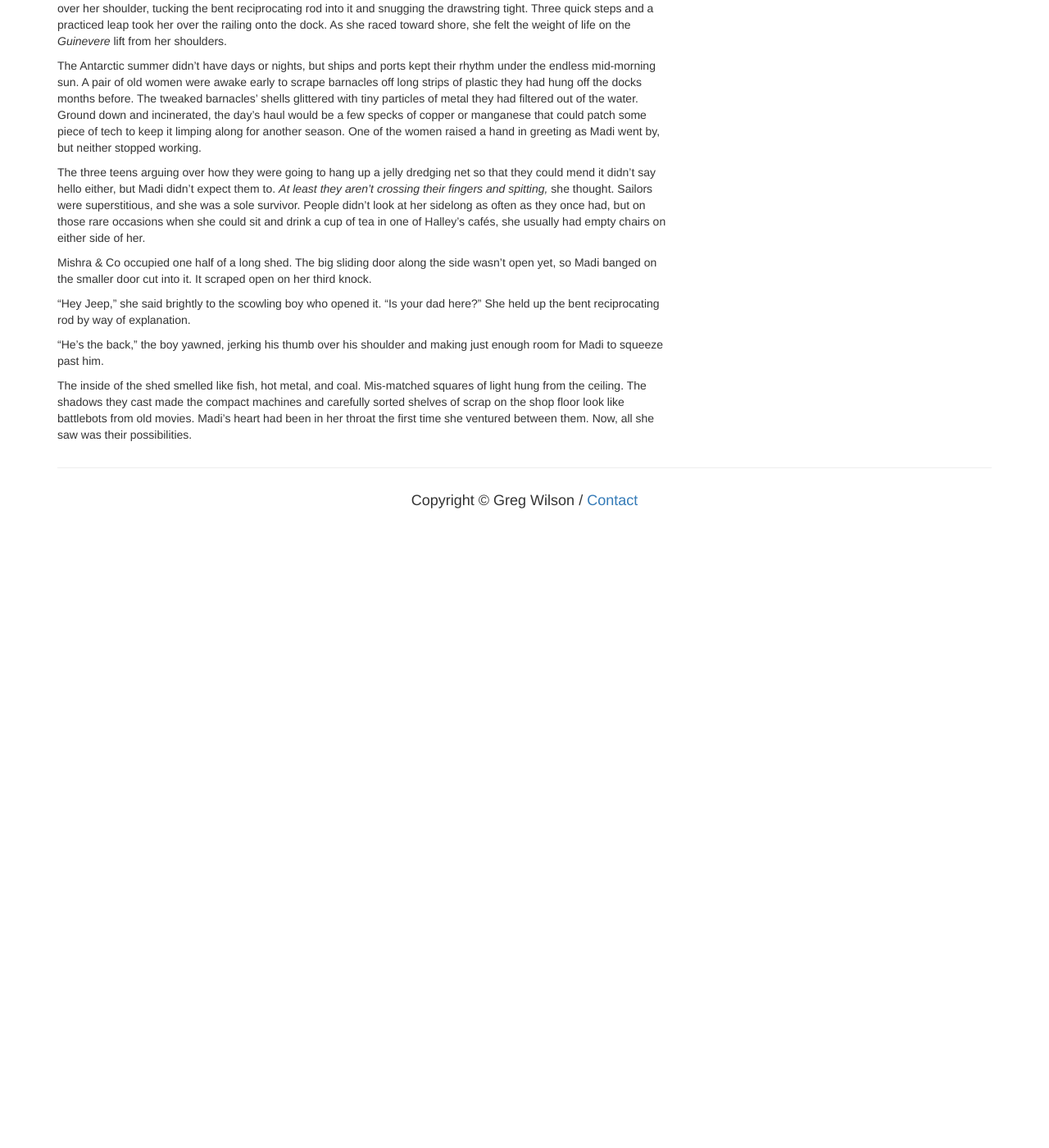
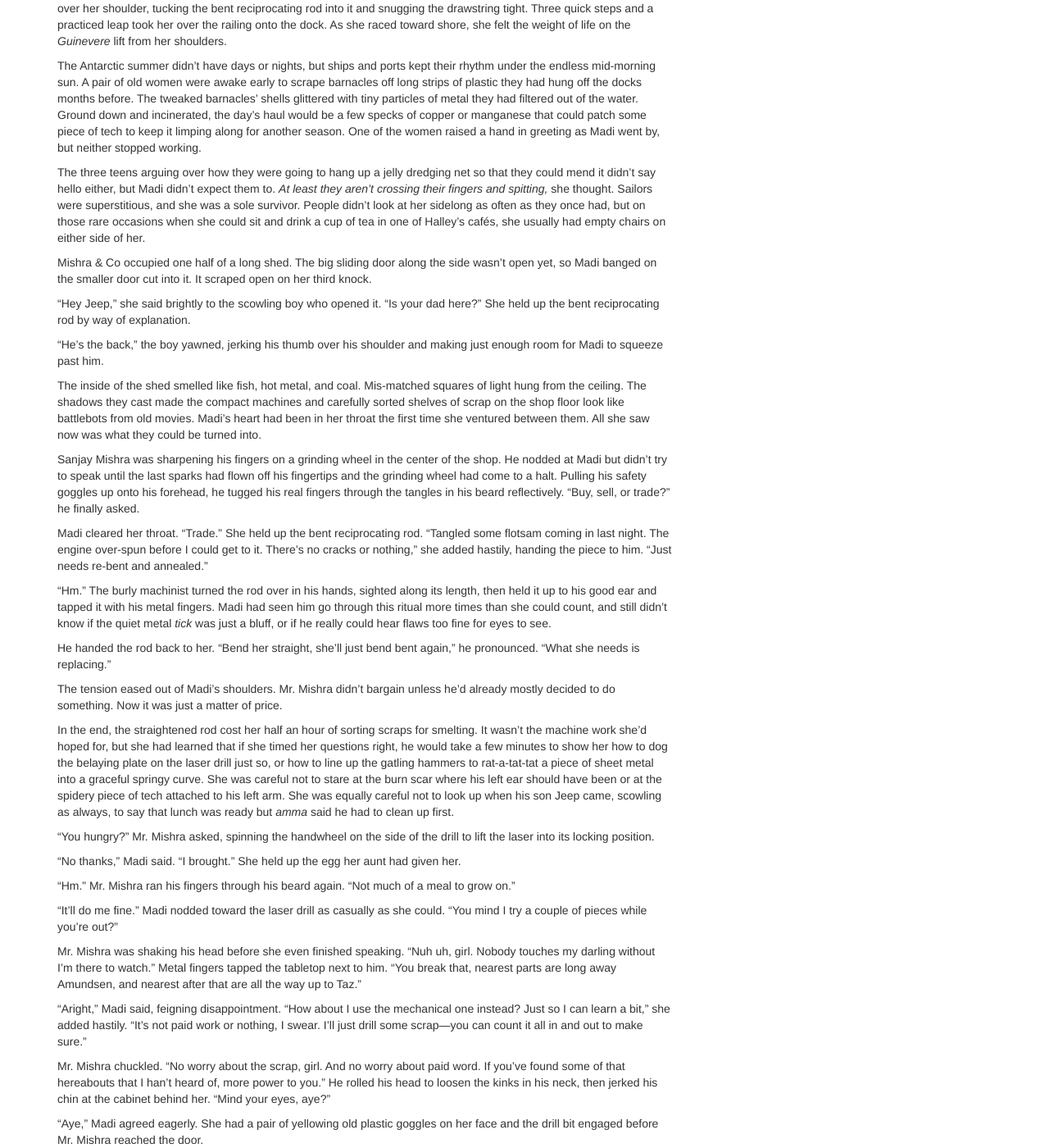
Before and after one commit to gvwilson/sensibleadventures, a Jekyll site: the page built from nardica.md, in a window 1280 px wide and 1400 px high, scrolled down 2705 px. Shown: the whole window at 82% size. Built offline with Jekyll 4.4.1, drawn with Linux system fonts in a browser that asks for light colours; nearby versions of some CDN libraries; library files that are not in the unit come from our copies; before the commit the page ends 3335 px from its top, so only the background shows below that; some of the changed text lies outside the part shown.

Commit message:
Nardica update

```diff
--- a/_includes/navbar.html
+++ b/_includes/navbar.html
@@ -11,6 +11,7 @@
           <a href="{{ site.root }}/" class="dropdown-toggle" data-toggle="dropdown" role="button" aria-haspopup="true" aria-expanded="false">In Progress <span class="caret"></span></a>
           <ul class="dropdown-menu">
             <li><a href="{{ site.root }}/cloudherd-tigers-boy/">The Cloudherd and the Tiger's Boy</a></li>
+            <li><a href="{{ site.root }}/shapers-and-bots/">Shapers and Bots</a></li>
             <li><a href="{{ site.root }}/nardica/">Nardica</a></li>
             <li><a href="{{ site.root }}/beneath-coriandel/">Beneath Coriandel</a></li>
             <li><a href="{{ site.root }}/madica/">Madica</a></li>
--- a/nardica.md
+++ b/nardica.md
@@ -332,5 +332,167 @@
 and carefully sorted shelves of scrap on the shop floor
 look like battlebots from old movies.
 Madi's heart had been in her throat the first time she ventured between them.
-Now,
-all she saw was their possibilities.
+All she saw now was what they could be turned into.
+
+Sanjay Mishra was sharpening his fingers on a grinding wheel
+in the center of the shop.
+He nodded at Madi
+but didn't try to speak until the last sparks had flown off his fingertips
+and the grinding wheel had come to a halt.
+Pulling his safety goggles up onto his forehead,
+he tugged his real fingers through the tangles in his beard reflectively.
+"Buy, sell, or trade?" he finally asked.
+
+Madi cleared her throat.
+"Trade."
+She held up the bent reciprocating rod.
+"Tangled some flotsam coming in last night.
+The engine over-spun before I could get to it.
+There's no cracks or nothing,"
+she added hastily,
+handing the piece to him.
+"Just needs re-bent and annealed."
+
+"Hm."
+The burly machinist turned the rod over in his hands,
+sighted along its length,
+then held it up to his good ear and tapped it with his metal fingers.
+Madi had seen him go through this ritual more times than she could count,
+and still didn't know if the quiet metal *tick* was just a bluff,
+or if he really could hear flaws too fine for eyes to see.
+
+He handed the rod back to her.
+"Bend her straight, she'll just bend bent again," he pronounced.
+"What she needs is replacing."
+
+The tension eased out of Madi's shoulders.
+Mr. Mishra didn't bargain unless he'd already mostly decided to do something.
+Now it was just a matter of price.
+
+In the end,
+the straightened rod cost her half an hour of sorting scraps for smelting.
+It wasn't the machine work she'd hoped for,
+but she had learned that if she timed her questions right,
+he would take a few minutes to show her how to dog the belaying plate on the laser drill just so,
+or how to line up the gatling hammers
+to rat-a-tat-tat a piece of sheet metal into a graceful springy curve.
+She was careful not to stare at the burn scar where his left ear should have been
+or at the spidery piece of tech attached to his left arm.
+She was equally careful not to look up when his son Jeep came,
+scowling as always,
+to say that lunch was ready
+but *amma* said he had to clean up first.
+
+"You hungry?" Mr. Mishra asked,
+spinning the handwheel on the side of the drill
+to lift the laser into its locking position.
+
+"No thanks," Madi said.
+"I brought."
+She held up the egg her aunt had given her.
+
+"Hm."
+Mr. Mishra ran his fingers through his beard again.
+"Not much of a meal to grow on."
+
+"It'll do me fine."
+Madi nodded toward the laser drill as casually as she could.
+"You mind I try a couple of pieces while you're out?"
+
+Mr. Mishra was shaking his head before she even finished speaking.
+"Nuh uh, girl.
+Nobody touches my darling without I'm there to watch."
+Metal fingers tapped the tabletop next to him.
+"You break that,
+nearest parts are long away Amundsen,
+and nearest after that are all the way up to Taz."
+
+"Aright," Madi said,
+feigning disappointment.
+"How about I use the mechanical one instead?
+Just so I can learn a bit,"
+she added hastily.
+"It's not paid work or nothing, I swear.
+I'll just drill some scrap---you can count it all in and out to make sure."
+
+Mr. Mishra chuckled.
+"No worry about the scrap, girl.
+And no worry about paid word.
+If you've found some of that hereabouts that I han't heard of,
+more power to you."
+He rolled his head to loosen the kinks in his neck,
+then jerked his chin at the cabinet behind her.
+"Mind your eyes, aye?"
+
+"Aye," Madi agreed eagerly.
+She had a pair of yellowing old plastic goggles on her face and the drill bit engaged
+before Mr. Mishra reached the door.
+
+Drilling holes wasn't hard---she'd learned how to do that long ago.
+The hard part was drilling them in the right place.
+After picking up and discarding half a dozen pieces of scrap,
+she found one that was just bent enough to be a challenge.
+The first hole only took a minute.
+It then took her another fifteen minutes to measure, mark, measure again,
+swear under her breath,
+find another pair of calipers in the chaos that was the top of Mr. Mishra's toolbench,
+chock the piece,
+re-set it,
+and slowly, evenly, bring the spinning drillbit down until it just barely kissed the metal and---
+
+"What are you still doing here?"
+She jumped and spun around.
+Jeep was leaning against a set of shelves,
+arms crossed and scowl firmly in place.
+
+"I'm practicing,"
+she said defensively.
+"Aren't you supposed to be having lunch or something?"
+
+His scowl deepened.
+"Finished.
+Does my *da* know you're here?"
+
+"Of course he does."
+Madi scratched a sudden itch on her nose,
+then pulled her hand back down to her side.
+Mr. Mishra *did* know,
+and she had nothing to be nervous about.
+
+"Uh huh.  What about your uncle?"
+Jeep straightened up.
+"Bet he doesn't know how you're wasting your time."
+
+"None of your business what my uncle knows and doesn't,"
+Madi said hotly.
+She turned back to the drill,
+placing her foot firmly on the pedal that controlled the motor's speed.
+
+But Jeep wasn't done, not yet.
+He didn't quite bump into her shoulder as he crossed the crowded space to the toolbench.
+"Better all be here," he said darkly.
+"Anything turns up missing---"
+
+"Anything turns up missing,
+your *da* will know for sure it wasn't you as took it,
+because you wouldn't have the first clue what would be worth taking!"
+Madi snapped.
+She cranked the drill bit up into its locked position and switched the machine off.
+"Here!"
+Three quick twists undid the chocks that held her test piece in place.
+She tossed it at him harder than the distance required,
+then took the calipers from the work tray on the side of the drill
+and slapped them back onto the bench.
+"Gimme a sec and I'll sweep up the shavings too,
+just so you can be sure you got everything."
+Without waiting for answer
+she pulled the goggles off her face
+and grabbed the old broom that stood next to a broken sonic press
+like a forgotten sentry.
+
+Jeep watched her sweep,
+resentment and possibly embarrassment written on his face.
+"You missed a bit,"
+he finally said,
+pointing at a random patch of floor before striding past her.
+This time he *did* bump into her shoulder.
```
Also changed, not shown: other parts of _includes/navbar.html (+0 -1 lines).
